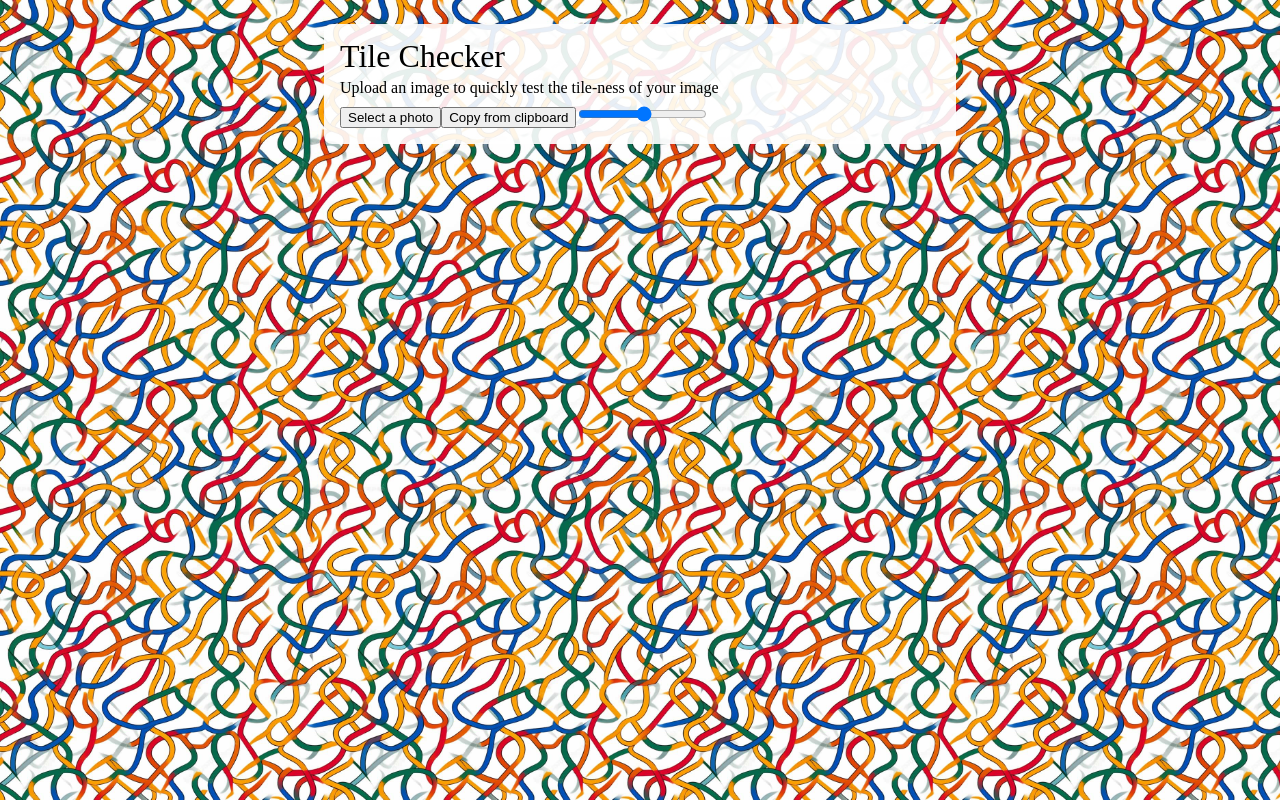
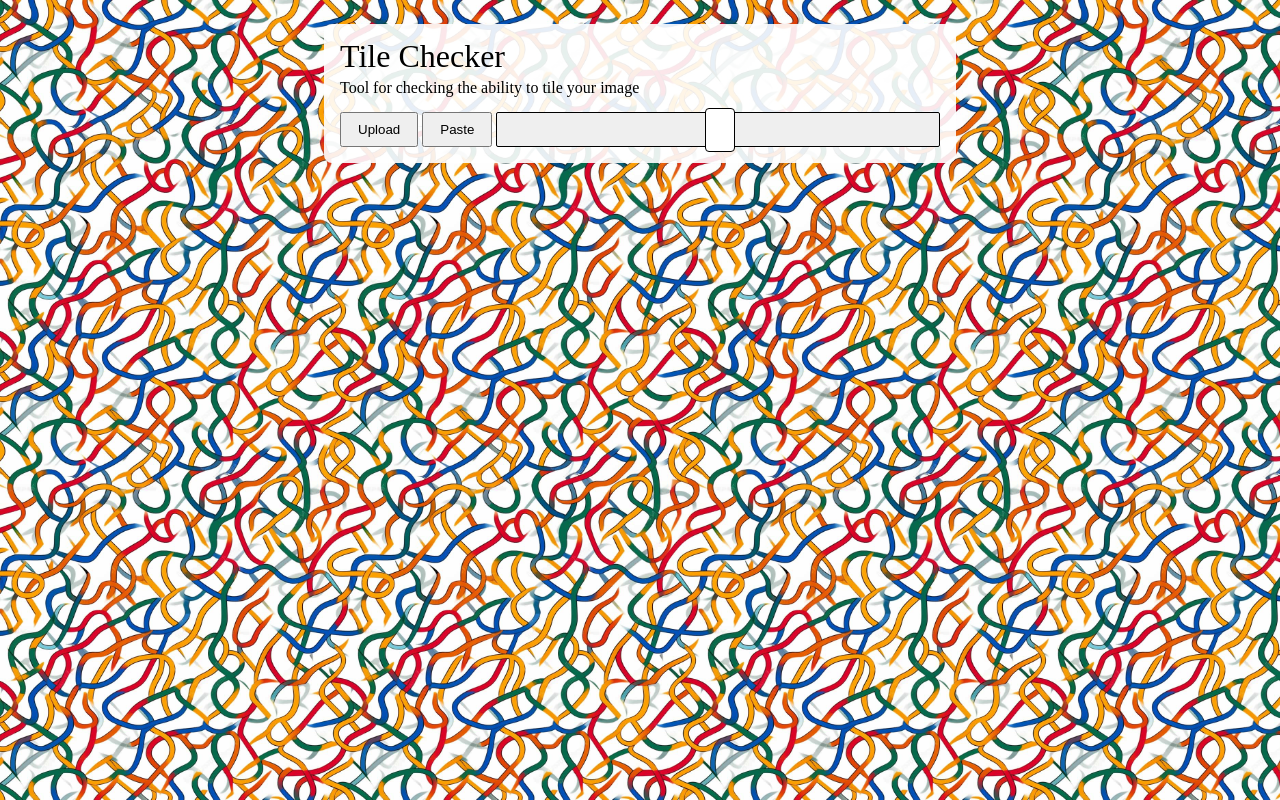
Before and after one commit to jmaloon/tile-checker, a React (Vite) app: page / in a window 1280 px wide. Shown: the top 800 px of the page. Built offline with nearby package versions, Linux system fonts and the light colour scheme.

Commit message:
adding range style

```diff
--- a/src/App.css
+++ b/src/App.css
@@ -1,3 +1,19 @@
+:root {
+  --hue-track-background: buttonface;
+  --hue-track-width: 100%;
+  --hue-track-height: 35.5px;
+  --hue-track-border-color: buttonborder;
+  --hue-track-border-width: 1px;
+  --hue-track-border-radius: 2px;
+
+  --hue-thumb-color: white;
+  --hue-thumb-height: 44px;
+  --hue-thumb-width: 30px;
+  --hue-thumb-border-color: buttonborder;
+  --hue-thumb-border-width: 1px;
+  --hue-thumb-border-radius: 4px;
+}
+
 body {
   margin: 0;
   width: 100%;
@@ -20,9 +36,60 @@ h1 {
 }
 p {
   margin-top: 8px;
-  margin-bottom: 8px;
+  margin-bottom: 16px;
+}
+.main-actions {
+  display: flex;
+  gap: 4px;
 }
 
+button {
+  padding: 8px 16px;
+}
 input[type="file"] {
   display: none;
 }
+
+input[type="range"] {
+  -webkit-appearance: none;
+  width: var(--hue-track-width);
+  margin: calc((var(--hue-track-height) - var(--hue-thumb-height)) / 2) 0;
+  background: none;
+  cursor: pointer;
+}
+input[type="range"]:focus {
+  outline: none;
+}
+input[type="range"]::-webkit-slider-runnable-track {
+  width: var(--hue-track-width);
+  height: var(--hue-track-height);
+  background: var(--hue-track-background);
+  border: var(--hue-track-border-width) solid var(--hue-track-border-color);
+  border-radius: var(--hue-track-border-radius);
+}
+input[type="range"]::-webkit-slider-thumb {
+  -webkit-appearance: none;
+  width: var(--hue-thumb-width);
+  height: var(--hue-thumb-height);
+  margin-top: calc(
+    ((var(--hue-track-border-width) * -2 + var(--hue-track-height)) / 2) -
+      (var(--hue-thumb-height) / 2)
+  );
+  background: var(--hue-thumb-color);
+  border: var(--hue-thumb-border-width) solid var(--hue-thumb-border-color);
+  border-radius: var(--hue-thumb-border-radius);
+}
+input[type="range"]::-moz-range-track {
+  width: var(--hue-track-width);
+  height: var(--hue-track-height);
+  background: var(--hue-track-background);
+  border: var(--hue-track-border-width) solid var(--hue-track-border-color);
+  border-radius: var(--hue-track-border-radius);
+}
+input[type="range"]::-moz-range-thumb {
+  width: var(--hue-thumb-width);
+  height: var(--hue-thumb-height);
+  background: var(--hue-thumb-color);
+  border: var(--hue-thumb-border-width) solid var(--hue-thumb-border-color);
+  border-radius: var(--hue-thumb-border-radius);
+}
--- a/src/App.tsx
+++ b/src/App.tsx
@@ -8,23 +8,31 @@ function App() {
 
   const uploadInputRef = useRef<HTMLInputElement>(null);
 
+  function handleUploadButton() {
+    uploadInputRef.current?.click();
+  }
+
   function handleUpload(event: React.ChangeEvent<HTMLInputElement>) {
     const file = event.target.files?.[0];
-    readAsDataURL(file);
+    readFileOrBlob(file);
   }
 
   async function handlePaste() {
     try {
       const clipboardItems = await navigator.clipboard.read();
-      for (const clipboardItem of clipboardItems) {
-        const imageType = clipboardItem.types.find((type) =>
-          type.startsWith("image/")
-        );
 
-        if (!imageType) return;
-        const blob = await clipboardItem.getType(imageType);
-        readAsDataURL(blob);
-      }
+      const clipboardItemWithImageType = clipboardItems.find((item) =>
+        item.types.some((type) => type.startsWith("image/"))
+      );
+      if (!clipboardItemWithImageType) return;
+
+      const imageType = clipboardItemWithImageType.types.find((type) =>
+        type.startsWith("image/")
+      );
+      if (!imageType) return;
+
+      const blob = await clipboardItemWithImageType.getType(imageType);
+      readFileOrBlob(blob);
     } catch (err) {
       console.error(err);
     }
@@ -37,7 +45,7 @@ function App() {
     );
   }
 
-  function readAsDataURL(fileOrBlob: File | Blob | undefined) {
+  function readFileOrBlob(fileOrBlob: File | Blob | undefined) {
     if (!fileOrBlob) return;
 
     var reader = new FileReader();
@@ -53,14 +61,12 @@ function App() {
   }
 
   return (
-    <>
-      <main className="main">
-        <h1>Tile Checker</h1>
-        <p>Upload an image to quickly test the tile-ness of your image</p>
-        <button onClick={() => uploadInputRef.current?.click()}>
-          Select a photo
-        </button>
-        <button onClick={handlePaste}>Copy from clipboard</button>
+    <main className="main">
+      <h1>Tile Checker</h1>
+      <p>Tool for checking the ability to tile your image</p>
+      <div className="main-actions">
+        <button onClick={handleUploadButton}>Upload</button>
+        <button onClick={handlePaste}>Paste</button>
         <input
           defaultValue={initialBackgroundSize}
           type="range"
@@ -71,7 +77,7 @@ function App() {
           step="10"
           onChange={handleSizeChange}
         />
-      </main>
+      </div>
 
       <input
         ref={uploadInputRef}
@@ -81,7 +87,7 @@ function App() {
         accept="image/png, image/jpeg"
         onChange={handleUpload}
       />
-    </>
+    </main>
   );
 }
 
```
